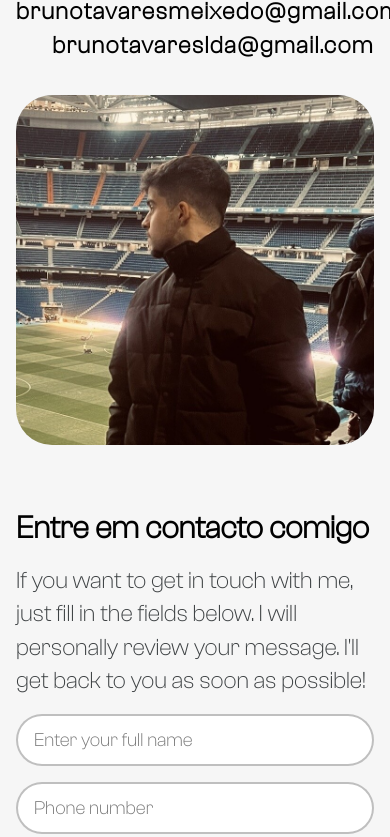
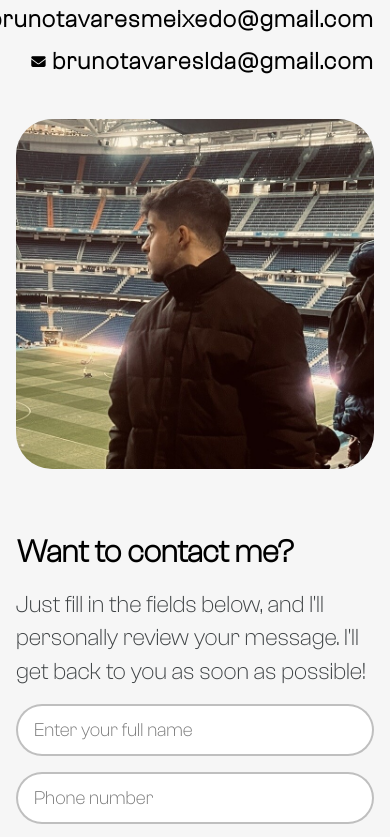
Before and after one commit to brunotavaresz/portofolio, a plain HTML site: page index.html in a window 390 px wide. Shown: the part 7976-8813 px from the top of the page. Drawn offline with nearby package versions, Linux system fonts and the light colour scheme; a web font is replaced by a local one.

Commit message:
fix mobile

```diff
--- a/assets/css/style.css
+++ b/assets/css/style.css
@@ -40,6 +40,8 @@
 
 html {
     scroll-behavior: smooth;
+    overflow-x: hidden;
+    width: 100%;
 }
 
 body {
@@ -52,6 +54,8 @@ body {
     overflow-x: hidden;
     -webkit-overflow-scrolling: touch;
     transition: transform 0.3s ease-out;
+    overflow-x: hidden;
+    width: 100%;
 }
 
 li {
@@ -1099,19 +1103,82 @@ a {
     font-family: var(--font-grande);
 }
 
+/* Base styles */
+.descricao-contato {
+    width: 100%;
+    max-width: 500px;
+    margin: 0 auto;
+  }
+
+  .lista-contato {
+    list-style: none;
+    padding: 0;
+    margin: 0;
+  }
+
+  .lista-contato li {
+    margin-bottom: 8px;
+  }
+
+  /* Base styles */
 .descricao-contato {
     width: 50%;
     text-align: right;
-}
+  }
 
-.descricao-contato a {
+  .lista-contato {
+    list-style: none;
+    padding: 0;
+    margin: 0;
+  }
+
+  .descricao-contato a {
     text-decoration: none;
     color: var(--color-black);
-    font-size: 2rem;
+    font-size: 2rem; /* Tamanho original para desktop */
     letter-spacing: 1.5px;
-    line-height: 1.4;
     font-weight: bold;
-}
+    display: flex;
+    align-items: center;
+    justify-content: flex-end;
+    transition: color 0.3s ease;
+    white-space: nowrap; /* Impede quebra de linha */
+  }
+
+  .descricao-contato i {
+    font-size: 2.2rem;
+    transition: color 0.3s ease;
+    margin-right: 10px;
+  }
+
+  /* Mobile styles - apenas diminui o tamanho do texto */
+  @media screen and (max-width: 767px) {
+    .descricao-contato a {
+      font-size: 0.5rem; /* Muito menor para caber em uma linha */
+      letter-spacing: 0; /* Remove espaçamento entre letras */
+    }
+
+    .descricao-contato i {
+      font-size: 0.9rem; /* Ícones menores para combinar */
+      margin-right: 5px; /* Espaço menor entre ícone e texto */
+    }
+  }
+
+  /* WhatsApp hover styles */
+  .whatsapp:hover {
+    color: #25D366;
+  }
+  .whatsapp:hover i {
+    color: #25D366;
+  }
+
+  /* Gmail hover styles */
+  .gmail:hover {
+    color: #D14836;
+  }
+  .gmail:hover i {
+    color: #D14836;
+  }
 
 .conteudo-contato {
     width: 100%;
--- a/index.html
+++ b/index.html
@@ -9,6 +9,8 @@
     <!--CSS-->
     <link rel="stylesheet" href="assets/css/style.css">
     <link rel="stylesheet" href="assets/css/responsividade.css">
+
+    <link rel="stylesheet" href="https://cdnjs.cloudflare.com/ajax/libs/font-awesome/6.5.1/css/all.min.css">
 
     <!--Bootstrap Icons-->
     <link rel="stylesheet" href="https://cdn.jsdelivr.net/npm/bootstrap-icons@1.11.1/font/bootstrap-icons.css"
@@ -388,16 +390,28 @@
                     </div>
                     <div class="descricao-contato">
                         <ul class="lista-contato">
-                            <li><a href="#">WhatsApp: 933380257</a></li>
-                            <li><a href="#">brunotavaresmeixedo@gmail.com</a></li>
-                            <li><a href="#">brunotavareslda@gmail.com</a></li>
+                          <li>
+                            <a href="https://wa.me/933380257" class="whatsapp">
+                              <i class="fa-brands fa-whatsapp"></i> WhatsApp: 933380257
+                            </a>
+                          </li>
+                          <li>
+                            <a href="mailto:brunotavaresmeixedo@gmail.com" class="gmail">
+                              <i class="fa-solid fa-envelope"></i> brunotavaresmeixedo@gmail.com
+                            </a>
+                          </li>
+                          <li>
+                            <a href="mailto:brunotavareslda@gmail.com" class="gmail">
+                              <i class="fa-solid fa-envelope"></i> brunotavareslda@gmail.com
+                            </a>
+                          </li>
                         </ul>
-                    </div>
+                      </div>
                 </div>
                 <div class="conteudo-contato" data-aos="fade-up" data-aos-delay="400">
                     <div class="formulario-contato">
-                        <h2>Entre em contacto comigo</h2>
-                        <p>If you want to get in touch with me, just fill in the fields below. I will personally review your message. I'll get back to you as soon as possible!</p>
+                        <h2>Want to contact me?</h2>
+                        <p>Just fill in the fields below, and I'll personally review your message. I'll get back to you as soon as possible!</p>
                         <form action="https://formsubmit.co/brunotavareslda@gmail.com" method="POST" class="form">
                             <input type="text" name="name" placeholder="Enter your full name" required>
                             <input type="phone" name="phone" placeholder="Phone number" required>
```
